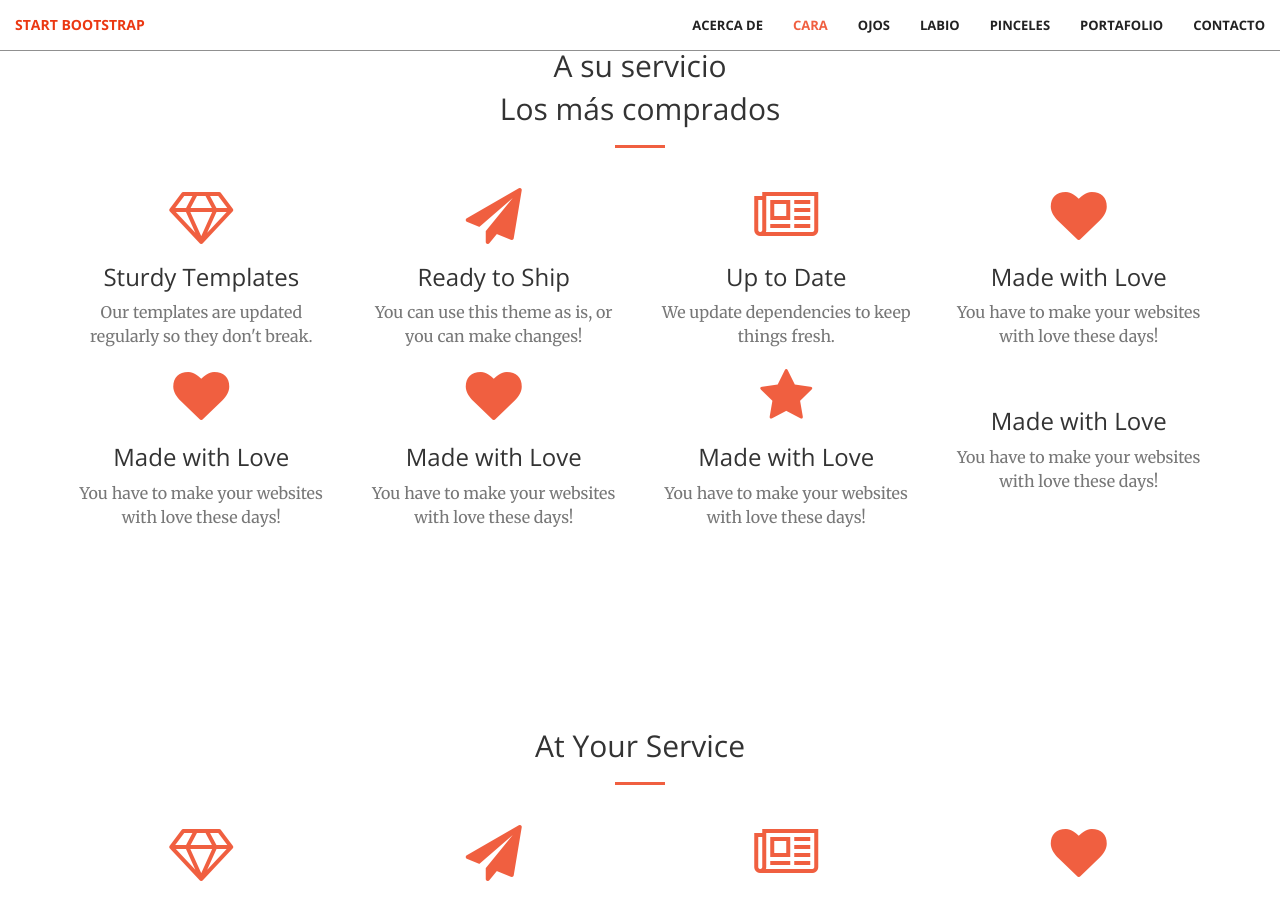
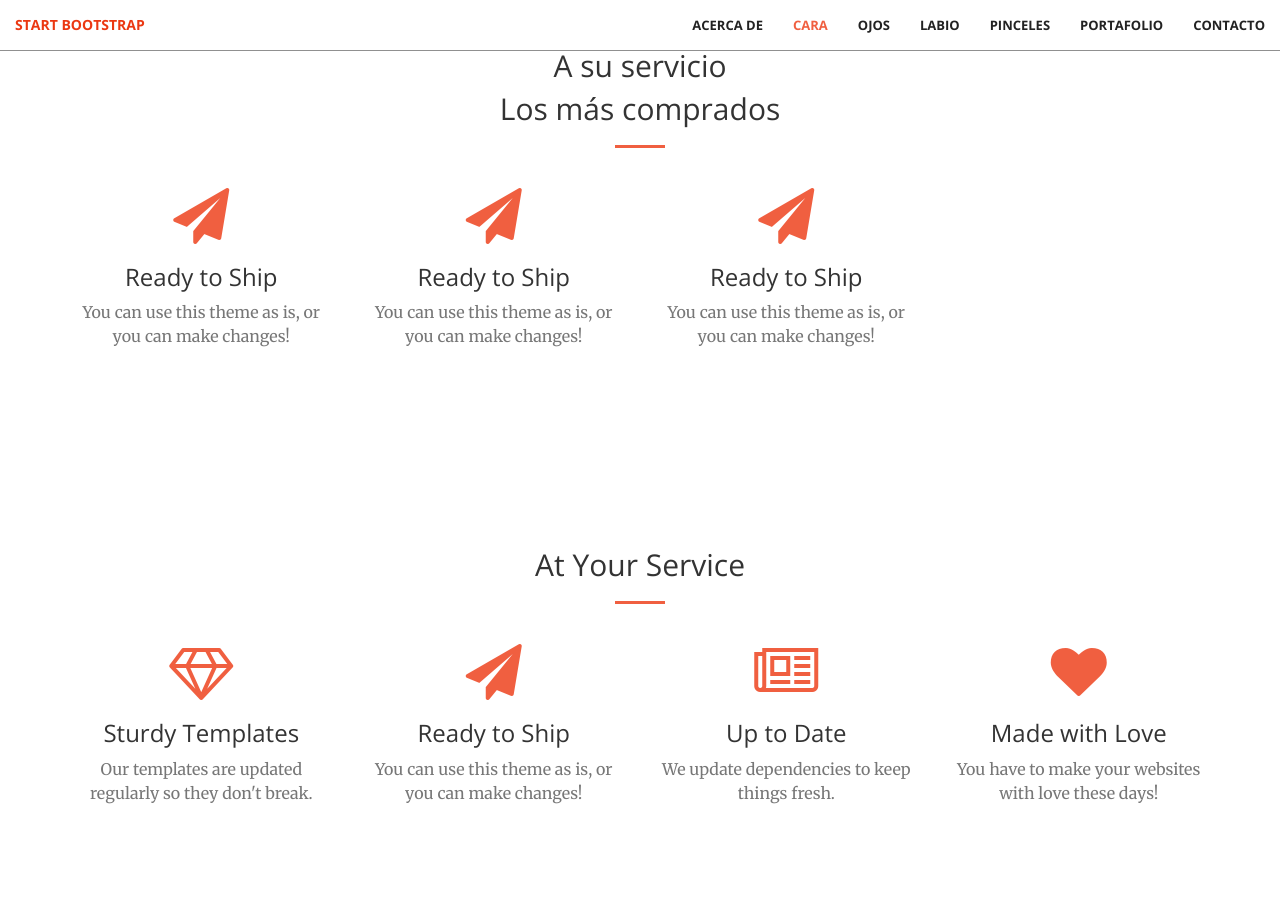
Before and after one commit to KatherineMerchanS/KatherineMerchanS.github.io, a Jekyll site: the page built from index.html, in a window 1280 px wide and 900 px high, scrolled down 1369 px. Built offline with Jekyll 4.4.1, drawn with Linux system fonts in a browser that asks for light colours.

Commit message:
Update cara.html

```diff
--- a/_includes/cara.html
+++ b/_includes/cara.html
@@ -12,9 +12,9 @@
         <div class="row">
             <div class="col-lg-3 col-md-6 text-center">
                 <div class="service-box">
-                    <i class="fa fa-4x fa-diamond wow bounceIn text-primary"></i>
-                    <h3>Sturdy Templates</h3>
-                    <p class="text-muted">Our templates are updated regularly so they don't break.</p>
+                    <i class="fa fa-4x fa-paper-plane wow bounceIn text-primary" data-wow-delay=".1s"></i>
+                    <h3>Ready to Ship</h3>
+                    <p class="text-muted">You can use this theme as is, or you can make changes!</p>
                 </div>
             </div>
             <div class="col-lg-3 col-md-6 text-center">
@@ -26,46 +26,12 @@
             </div>
             <div class="col-lg-3 col-md-6 text-center">
                 <div class="service-box">
-                    <i class="fa fa-4x fa-newspaper-o wow bounceIn text-primary" data-wow-delay=".2s"></i>
-                    <h3>Up to Date</h3>
-                    <p class="text-muted">We update dependencies to keep things fresh.</p>
+                    <i class="fa fa-4x fa-paper-plane wow bounceIn text-primary" data-wow-delay=".1s"></i>
+                    <h3>Ready to Ship</h3>
+                    <p class="text-muted">You can use this theme as is, or you can make changes!</p>
                 </div>
             </div>
-            <div class="col-lg-3 col-md-6 text-center">
-                <div class="service-box">
-                    <i class="fa fa-4x fa-heart wow bounceIn text-primary" data-wow-delay=".3s"></i>
-                    <h3>Made with Love</h3>
-                    <p class="text-muted">You have to make your websites with love these days!</p>
-                </div>
-            </div>
-            <div class="col-lg-3 col-md-6 text-center">
-                <div class="service-box">
-                    <i class="fa fa-4x fa-heart wow bounceIn text-primary" data-wow-delay=".3s"></i>
-                    <h3>Made with Love</h3>
-                    <p class="text-muted">You have to make your websites with love these days!</p>
-                </div>
-            </div>
-            <div class="col-lg-3 col-md-6 text-center">
-                <div class="service-box">
-                    <i class="fa fa-4x fa-heart wow bounceIn text-primary" data-wow-delay=".3s"></i>
-                    <h3>Made with Love</h3>
-                    <p class="text-muted">You have to make your websites with love these days!</p>
-                </div>
-            </div>
-            <div class="col-lg-3 col-md-6 text-center">
-                <div class="service-box">
-                    <i class="fa fa-4x fa-star wow bounceIn text-primary" data-wow-delay=".3s"></i>
-                    <h3>Made with Love</h3>
-                    <p class="text-muted">You have to make your websites with love these days!</p>
-                </div>
-            </div>
-            <div class="col-lg-3 col-md-6 text-center">
-                <div class="service-box">
-                    <i class="fa fa-4x fa-eyes wow bounceIn text-primary" data-wow-delay=".3s"></i>
-                    <h3>Made with Love</h3>
-                    <p class="text-muted">You have to make your websites with love these days!</p>
-                </div>
-            </div>
+
         </div>
     </div>
 </section>
```
